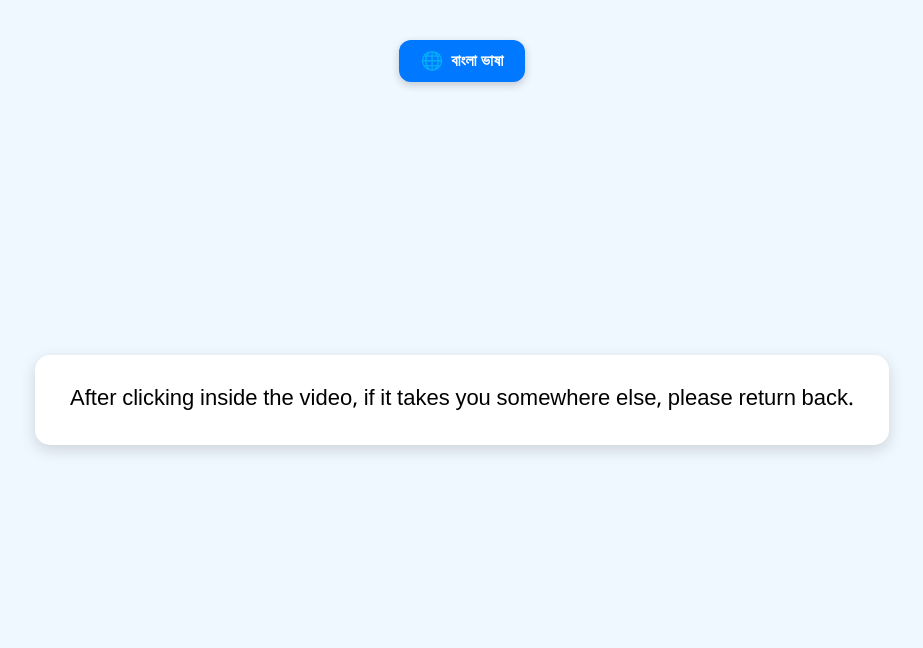
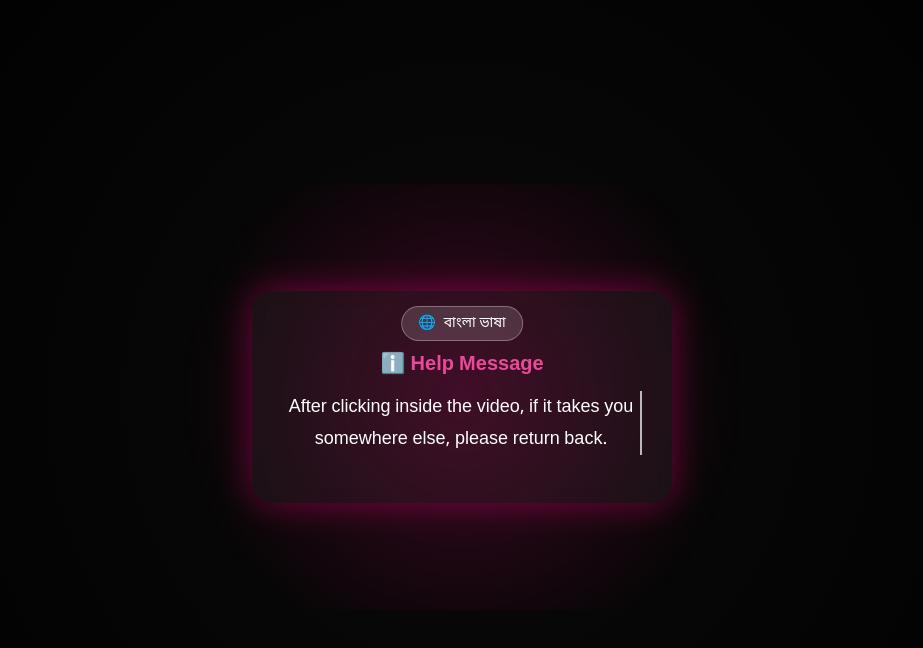
Before and after one commit to SKviral/help, a plain HTML site: page index.html in a window 1280 px wide. Shown: the whole page, without its empty margins (178-1101 px from the left). Drawn offline with nearby package versions, Linux system fonts and the light colour scheme.

Commit message:
Update index.html

```diff
--- a/index.html
+++ b/index.html
@@ -3,109 +3,148 @@
 <head>
 <meta charset="UTF-8">
 <meta name="viewport" content="width=device-width, initial-scale=1.0">
-  <title>Language Switch Demo</title>
+<title>Help Box with Language Toggle</title>
+<script src="https://cdn.tailwindcss.com"></script>
 <style>
   body {
-      font-family: "Noto Sans Bengali", sans-serif;
-      background-color: #f0f8ff;
+    font-family: 'Noto Sans Bengali', sans-serif;
+    background: radial-gradient(circle at center, #0a0a0a, #000);
+    color: white;
     display: flex;
-      flex-direction: column;
     align-items: center;
     justify-content: center;
     height: 100vh;
     margin: 0;
-      transition: background-color 0.5s ease;
+    overflow: hidden;
   }
 
-    #language-toggle {
+  .help-box {
+    position: relative;
+    background: rgba(20, 20, 20, 0.85);
+    border-radius: 20px;
+    padding: 60px 30px 40px;
+    text-align: center;
+    max-width: 420px;
+    width: 90%;
+    box-shadow: 0 0 35px rgba(255, 0, 128, 0.4);
+    backdrop-filter: blur(10px);
+    animation: float 4s ease-in-out infinite;
+  }
+
+  @keyframes float {
+    0%, 100% { transform: translateY(0px); }
+    50% { transform: translateY(-6px); }
+  }
+
+  .glow {
     position: absolute;
-      top: 40px;
-      background-color: #0078ff;
+    top: -50%;
+    left: -50%;
+    width: 200%;
+    height: 200%;
+    background: radial-gradient(circle, rgba(255,0,128,0.2), transparent 60%);
+    animation: rotate 10s linear infinite;
+    z-index: 0;
+  }
+
+  @keyframes rotate { from {transform: rotate(0deg);} to {transform: rotate(360deg);} }
+
+  .content {
+    position: relative;
+    z-index: 2;
+  }
+
+  .lang-btn {
+    position: absolute;
+    top: 15px;
+    left: 50%;
+    transform: translateX(-50%);
+    background: rgba(255,255,255,0.15);
+    border: 1px solid rgba(255,255,255,0.3);
     color: white;
-      border: none;
-      padding: 10px 22px;
-      border-radius: 12px;
+    font-size: 14px;
+    padding: 6px 16px;
+    border-radius: 20px;
     cursor: pointer;
-      font-size: 16px;
-      font-weight: bold;
     display: flex;
     align-items: center;
     gap: 8px;
     transition: all 0.3s ease;
-      box-shadow: 0 3px 8px rgba(0, 0, 0, 0.2);
+    z-index: 3;
   }
 
-    #language-toggle:hover {
-      background-color: #005fcc;
-      transform: scale(1.05);
+  .lang-btn:hover {
+    background: rgba(255,0,128,0.4);
+    box-shadow: 0 0 10px rgba(255,0,128,0.7);
   }
 
-    .text-box {
-      max-width: 80%;
-      text-align: center;
-      font-size: 22px;
+  #message {
+    display: inline-block;
+    border-right: 2px solid rgba(255,255,255,0.7);
+    white-space: pre-line;
+    overflow: hidden;
+    font-size: 18px;
     line-height: 1.8;
-      background: #ffffff;
-      padding: 25px 35px;
-      border-radius: 15px;
-      box-shadow: 0 5px 15px rgba(0, 0, 0, 0.15);
-      opacity: 1;
-      transition: opacity 0.5s ease;
-    }
-
-    .fade {
-      opacity: 0;
-    }
-
-    .globe {
-      font-size: 18px;
   }
 </style>
 </head>
 <body>
 
-  <button id="language-toggle">
-    <span class="globe">🌐</span>
-    বাংলা ভাষা
+<div class="help-box">
+  <div class="glow"></div>
+  <button id="langToggle" class="lang-btn">
+    <span>🌐</span> বাংলা ভাষা
   </button>
-
-  <div id="content" class="text-box">
-    ভিডিও মধ্যে ক্লিক করার পরে অন্য কোন জায়গায় নিয়ে গেলে ব্যাকে চলে আসবেন।
+  <div class="content">
+    <h2 id="title" class="text-pink-500 text-xl font-semibold mb-3">ℹ️ সহায়তা বার্তা</h2>
+    <p id="message"></p>
+  </div>
 </div>
 
 <script>
-    const content = document.getElementById("content");
-    const toggleButton = document.getElementById("language-toggle");
-
-    const texts = {
-      bn: "ভিডিও মধ্যে ক্লিক করার পরে অন্য কোন জায়গায় নিয়ে গেলে ব্যাকে চলে আসবেন।",
-      en: "After clicking inside the video, if it takes you somewhere else, please return back."
+const messages = {
+  bn: {
+    title: "ℹ️ সহায়তা বার্তা",
+    message: "ভিডিও মধ্যে ক্লিক করার পরে অন্য কোন জায়গায় নিয়ে গেলে ব্যাকে চলে আসবেন।",
+    btn: "English"
+  },
+  en: {
+    title: "ℹ️ Help Message",
+    message: "After clicking inside the video, if it takes you somewhere else, please return back.",
+    btn: "বাংলা ভাষা"
+  }
 };
 
-    let currentLang = (navigator.language.startsWith("bn")) ? "bn" : "en";
+let currentLang = navigator.language.startsWith("bn") ? "bn" : "en";
 
-    function updateLanguage(lang) {
-      content.classList.add("fade");
-      setTimeout(() => {
-        content.textContent = texts[lang];
-        content.classList.remove("fade");
-      }, 400);
+const titleEl = document.getElementById("title");
+const msgEl = document.getElementById("message");
+const btnEl = document.getElementById("langToggle");
 
-      if (lang === "bn") {
-        toggleButton.innerHTML = '<span class="globe">🌐</span> English';
-        document.documentElement.lang = "bn";
-      } else {
-        toggleButton.innerHTML = '<span class="globe">🌐</span> বাংলা ভাষা';
-        document.documentElement.lang = "en";
-      }
+function typeText(text) {
+  msgEl.textContent = "";
+  let index = 0;
+  const interval = setInterval(() => {
+    msgEl.textContent = text.slice(0, index);
+    index++;
+    if(index > text.length) clearInterval(interval);
+  }, 40);
 }
 
-    toggleButton.addEventListener("click", () => {
-      currentLang = (currentLang === "bn") ? "en" : "bn";
-      updateLanguage(currentLang);
+function setLanguage(lang){
+  const data = messages[lang];
+  titleEl.innerText = data.title;
+  btnEl.innerHTML = `<span>🌐</span> ${data.btn}`;
+  currentLang = lang;
+  typeText(data.message);
+}
+
+btnEl.addEventListener("click", () => {
+  const newLang = currentLang === "bn" ? "en" : "bn";
+  setLanguage(newLang);
 });
 
-    updateLanguage(currentLang);
+setLanguage(currentLang);
 </script>
 
 </body>
```
Lines whose indentation alone changed are shown as unchanged.
